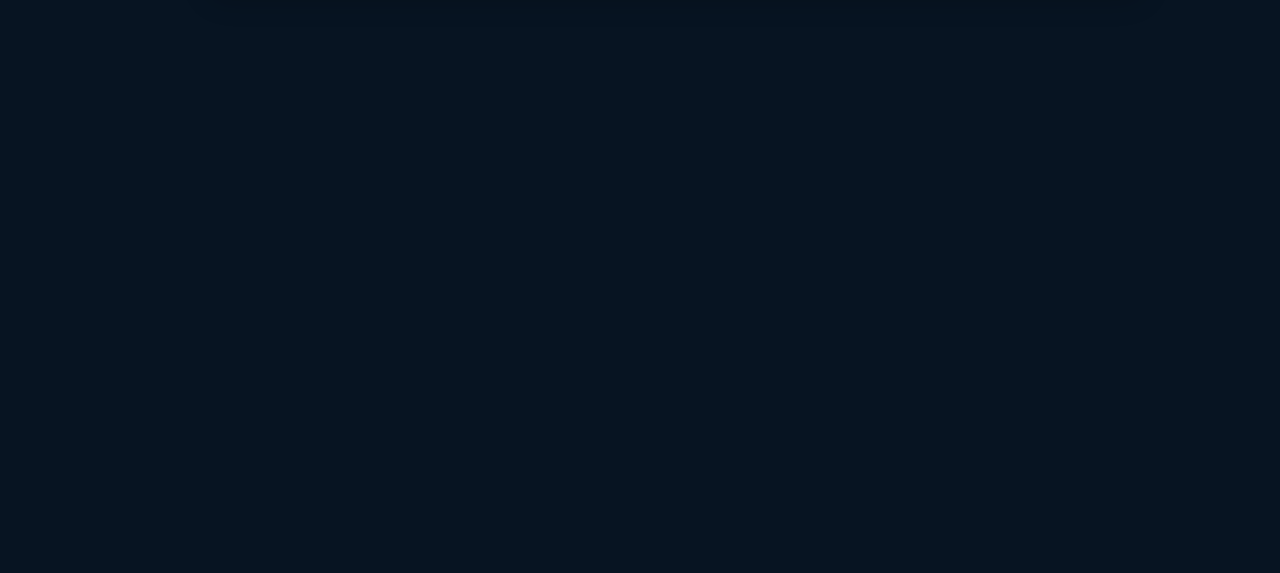
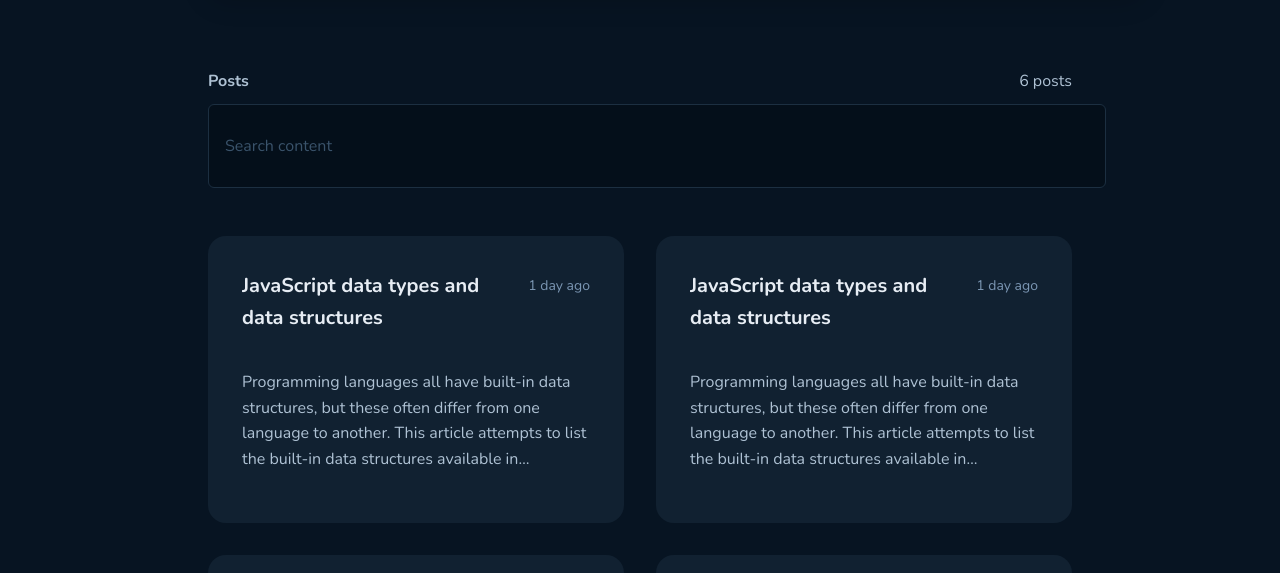
Before and after one commit to luiz504/03-ig22reactjs-github-blog, a React (Vite) app: page / in a window 1280 px wide. Shown: the part 490-1063 px from the top of the page. Before the commit the page ends 800 px from the top, so only its background shows below. Built offline with nearby package versions, Linux system fonts and the light colour scheme; a web font is replaced by a local one.

Commit message:
style: base sarch and issues list

```diff
--- /dev/null
+++ b/src/pages/Home/components/SearchSection/index.tsx
@@ -0,0 +1,14 @@
+import { ContainerSearchSection } from './styles'
+
+export const SearchSection = () => (
+  <ContainerSearchSection>
+    <div>
+      <strong>Posts</strong>
+      <span>6 posts</span>
+    </div>
+
+    <form>
+      <input placeholder="Search content" />
+    </form>
+  </ContainerSearchSection>
+)
--- /dev/null
+++ b/src/pages/Home/components/SearchSection/styles.ts
@@ -0,0 +1,30 @@
+import styled from 'styled-components'
+
+export const ContainerSearchSection = styled.section`
+  margin-top: 4.5rem;
+  margin-bottom: 3rem;
+  display: flex;
+  flex-direction: column;
+  gap: 0.75rem;
+
+  > div {
+    display: flex;
+    justify-content: space-between;
+    align-items: center;
+  }
+
+  input {
+    width: 100%;
+    height: 3.625rem;
+    padding: 0.75rem 1rem;
+    border-radius: 6px;
+    border: 1px solid ${({ theme }) => theme['base-border']};
+    background: ${({ theme }) => theme['base-input']};
+    color: ${({ theme }) => theme['base-text']};
+
+    &::placeholder {
+      color: ${({ theme }) => theme['base-label']};
+      line-height: 1.6;
+    }
+  }
+`
--- a/src/pages/Home/index.tsx
+++ b/src/pages/Home/index.tsx
@@ -1,9 +1,51 @@
+/* eslint-disable react/no-unescaped-entities */
+import { useState } from 'react'
+
 import { CardProfile } from './components/CardProfile'
+import { SearchSection } from './components/SearchSection'
 
-import { ContainerHome } from './styles'
+import { IssuesList, IssueCard } from './styles'
 
-export const Home = () => (
-  <ContainerHome>
-    <CardProfile />
-  </ContainerHome>
-)
+type Issue = {
+  id: string
+}
+export const Home = () => {
+  const [issues] = useState<Issue[]>(() =>
+    [...Array.from({ length: 30 })].map((item: any, index) => ({
+      ...item,
+      id: new Date().getTime() + index,
+    })),
+  )
+
+  return (
+    <div>
+      <CardProfile />
+
+      <SearchSection />
+
+      <IssuesList>
+        {issues.map((issue) => (
+          <IssueCard key={issue.id}>
+            <header>
+              <strong>JavaScript data types and data structures </strong>
+              <time> 1 day ago</time>
+            </header>
+            <p>
+              Programming languages all have built-in data structures, but these
+              often differ from one language to another. This article attempts
+              to list the built-in data structures available in JavaScript and
+              what properties they have. These can be used to build other data
+              structures. Wherever possible, comparisons with other languages
+              are drawn. Dynamic typing JavaScript is a loosely typed and
+              dynamic language. Variables in JavaScript are not directly
+              associated with any particular value type, and any variable can be
+              assigned (and re-assigned) values of all types: let foo = 42; //
+              foo is now a number foo = 'bar'; // foo is now a string foo =
+              true; // foo is now a boolean
+            </p>
+          </IssueCard>
+        ))}
+      </IssuesList>
+    </div>
+  )
+}
--- a/src/pages/Home/styles.ts
+++ b/src/pages/Home/styles.ts
@@ -1,3 +1,57 @@
 import styled from 'styled-components'
 
-export const ContainerHome = styled.div``
+export const IssuesList = styled.section`
+  display: grid;
+  grid-template-columns: 1fr 1fr;
+  gap: 2rem;
+
+  @media (max-width: 768px) {
+    grid-template-columns: 1fr;
+  }
+`
+
+export const IssueCard = styled.article`
+  padding: 2rem;
+  border-radius: 18px;
+  background: ${({ theme }) => theme['base-post']};
+  border: 2px solid transparent;
+  display: flex;
+  flex-direction: column;
+  gap: 1.25rem;
+
+  &:hover {
+    border-color: ${({ theme }) => theme['base-label']};
+    transition: border-color 150ms;
+  }
+
+  > header {
+    display: flex;
+    justify-content: space-between;
+    gap: 1rem;
+
+    strong {
+      display: -webkit-box;
+      -webkit-line-clamp: 3;
+      -webkit-box-orient: vertical;
+      overflow: hidden;
+      line-height: 1.6;
+      font-size: 1.25rem;
+      color: ${({ theme }) => theme['base-title']};
+    }
+    time {
+      font-size: 0.875rem;
+      white-space: nowrap;
+      line-height: 2.3;
+      color: ${({ theme }) => theme['base-span']};
+    }
+  }
+
+  > p {
+    display: -webkit-box;
+    -webkit-line-clamp: 4;
+    -webkit-box-orient: vertical;
+    overflow: hidden;
+    line-height: 1.6;
+    color: ${({ theme }) => theme['base-text']};
+  }
+`
```
